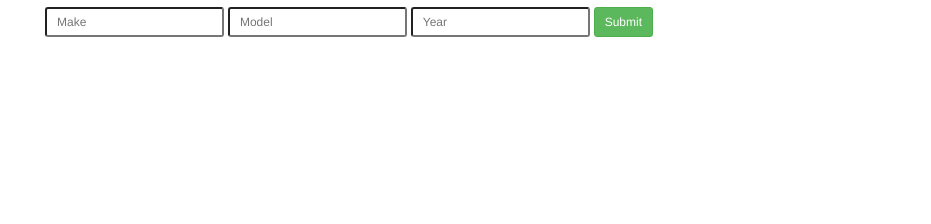
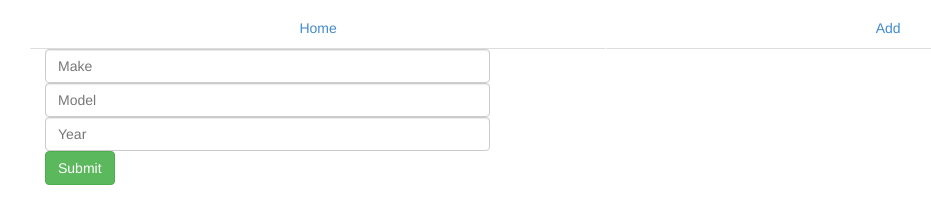
Before and after one commit to taahachaudhry/Mechanic-Shop-AngularApp, a plain HTML site: page AngularIntro/index.html at #/add in a window 1280 px wide. Shown: the part 56-280 px from the top of the page, without its empty margins (40-971 px from the left). Drawn offline with Linux system fonts and the light colour scheme.

Commit message:
Nav Bar Tabs

```diff
--- a/AngularIntro/Scripts/_script.js
+++ b/AngularIntro/Scripts/_script.js
@@ -40,6 +40,9 @@ MechanicShop.controller('TableController', function (CarFactory, $scope) {
         $scope.cars.splice(index, 1);
     }
 });
+
+
+
 MechanicShop.controller('DetailsController', function (CarFactory, $scope) {
     $scope.currentIndex = 0;
     $scope.car = CarFactory[$scope.currentIndex];
--- a/AngularIntro/Views/add.html
+++ b/AngularIntro/Views/add.html
@@ -1,6 +1,8 @@
-<div class="container">
-    <input class="input-sm" type="text" ng-model="make" placeholder="Make" />
-    <input class="input-sm" type="text" ng-model="model" placeholder="Model" />
-    <input class="input-sm" type="text" ng-model="year" placeholder="Year" />
-    <button class="btn btn-success btn-sm" ng-click="addCar()">Submit</button><br />
+<div class="col-md-5">
+    <div class="form-group">
+        <input class="form-control" type="text" ng-model="make" placeholder="Make" />
+        <input class="form-control" type="text" ng-model="model" placeholder="Model" />
+        <input class="form-control" type="text" ng-model="year" placeholder="Year" />
+        <button class="btn btn-success" ng-click="addCar()">Submit</button><br />
+    </div>
 </div>
--- a/AngularIntro/index.html
+++ b/AngularIntro/index.html
@@ -7,8 +7,12 @@
 <body>
     <div class="container">
         <h2>National Mechanic Shop</h2>
-        <div ng-view></div>
-    </div><br />
+        <ul class="nav nav-tabs nav-justified" role="tablist">
+            <li><a href="#">Home</a></li>
+            <li><a href="#/add">Add</a></li>
+        </ul>
+            <div ng-view></div>
+</div><br />
 
     <script src="Scripts/jquery-1.9.0.min.js"></script>
     <script src="Scripts/bootstrap.min.js"></script>
```
